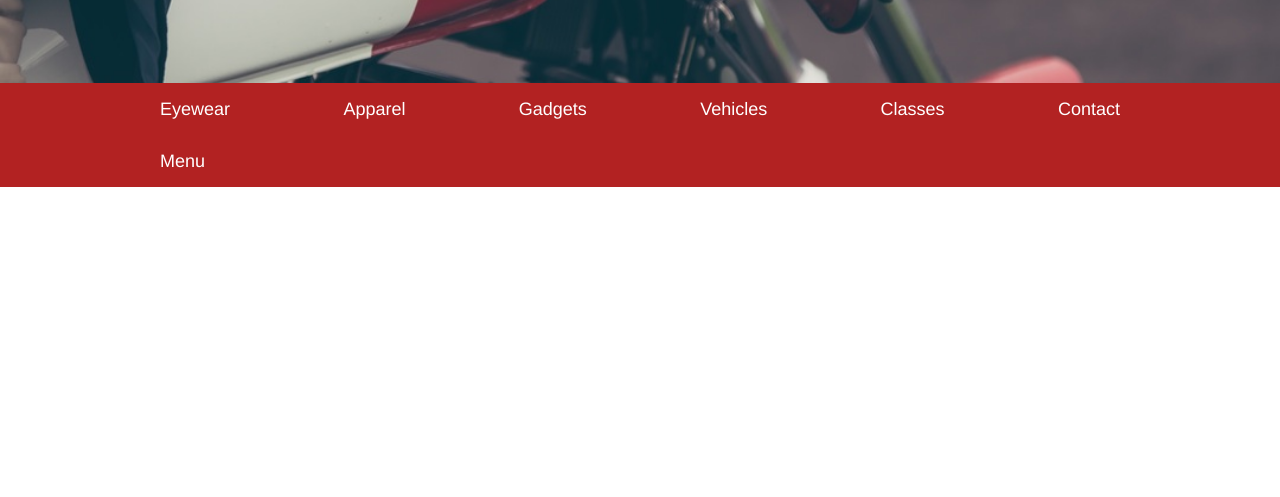
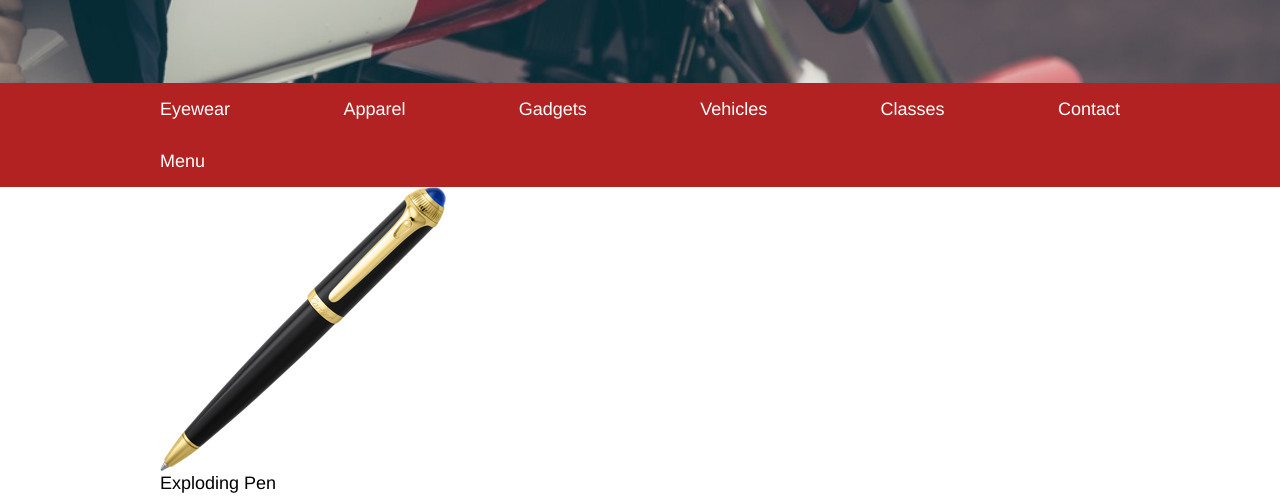
Before and after one commit to msweet79/SecretAgentSupply, a plain HTML site: page index.html in a window 1280 px wide. Shown: the part 418-915 px from the top of the page. Before the commit the page ends 800 px from the top, so only its background shows below. Drawn offline with Linux system fonts and the light colour scheme.

Commit message:
Added item section

```diff
--- a/index.html
+++ b/index.html
@@ -45,5 +45,16 @@
       </ul>
     </nav>
 
+    <div class="container">
+      <div class="product">
+        <div class="item">
+          <div class="item-image">
+            <img src="./resources/images/pen.png" />
+          </div>
+            <span class="description">
+              Exploding Pen
+            </span>
+          </div>
+
   </body>
 </html>
```
